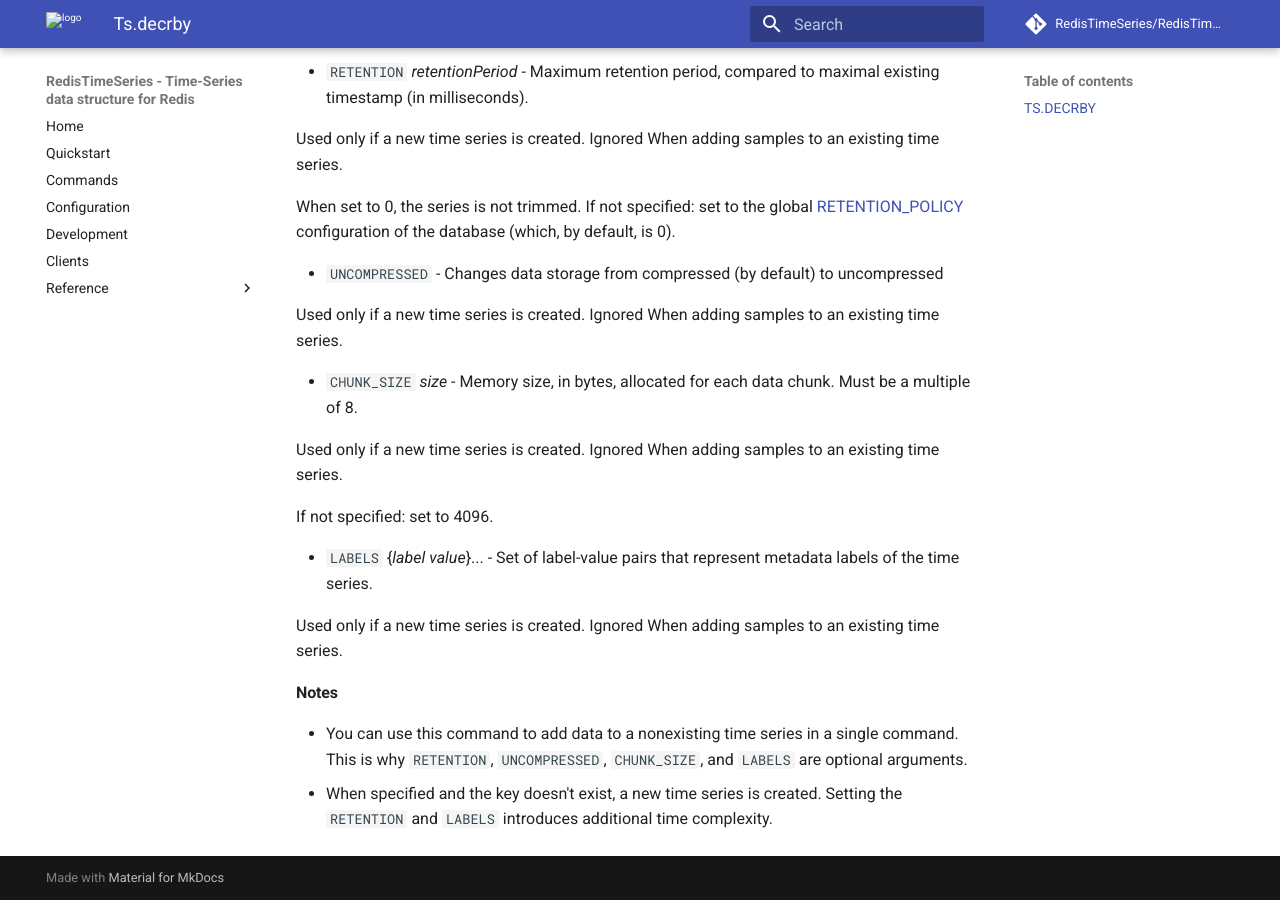
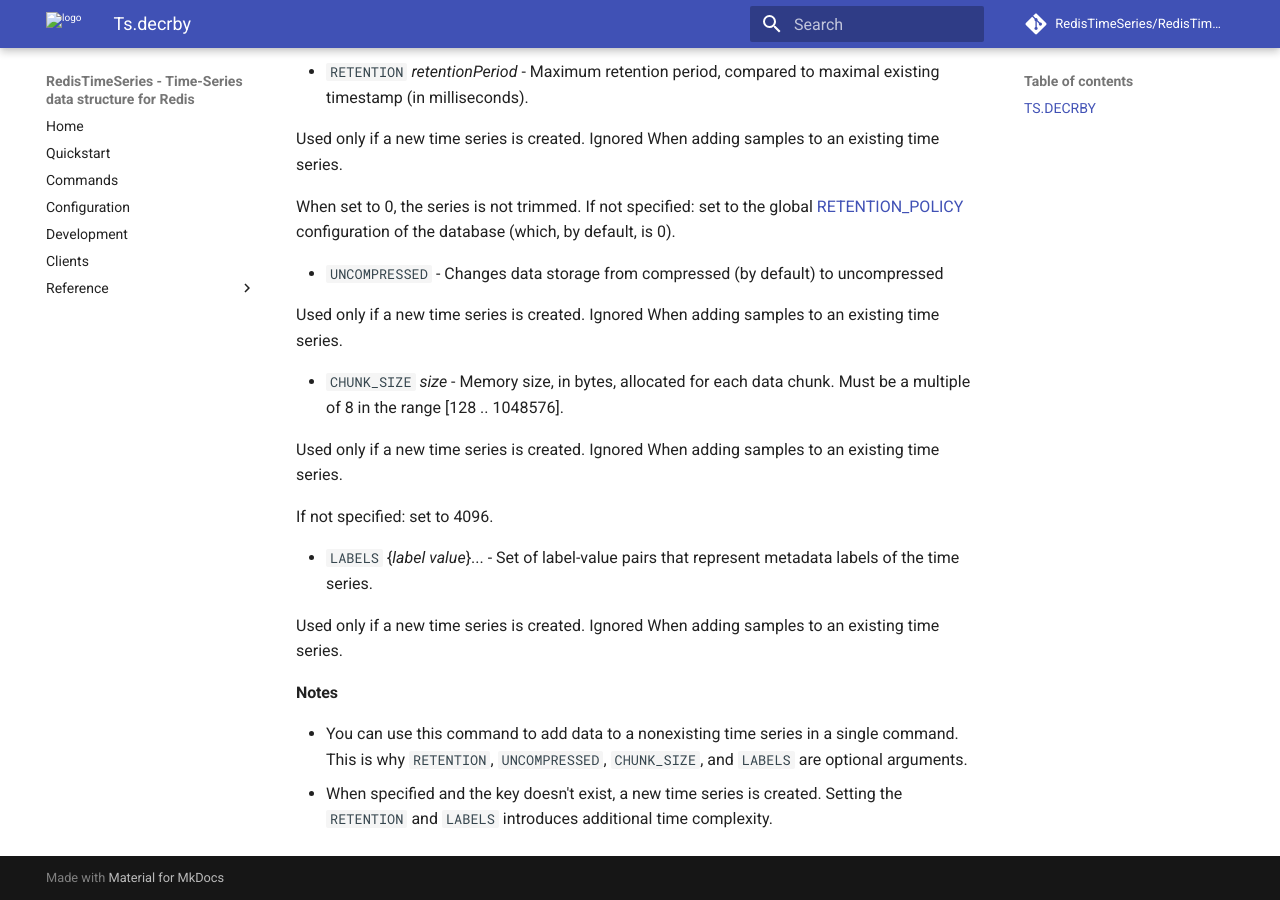
Before and after one commit to RedisTimeSeries/RedisTimeSeries, an MkDocs documentation site: the page built from docs/commands/ts.decrby.md, in a window 1280 px wide and 900 px high, scrolled down 752 px. Built offline with MkDocs 1.6.1 and Material for MkDocs 9.7.7, drawn with Linux system fonts in a browser that asks for light colours; comment, search, counter and statistics services are not loaded.

Commit message:
Update ts.decrby.md

```diff
--- a/docs/commands/ts.decrby.md
+++ b/docs/commands/ts.decrby.md
@@ -28,7 +28,7 @@
 
   Used only if a new time series is created. Ignored When adding samples to an existing time series.
 
-- `CHUNK_SIZE` _size_ - Memory size, in bytes, allocated for each data chunk. Must be a multiple of 8.
+- `CHUNK_SIZE` _size_ - Memory size, in bytes, allocated for each data chunk. Must be a multiple of 8 in the range [128 .. 1048576].
 
   Used only if a new time series is created. Ignored When adding samples to an existing time series.
 
```
